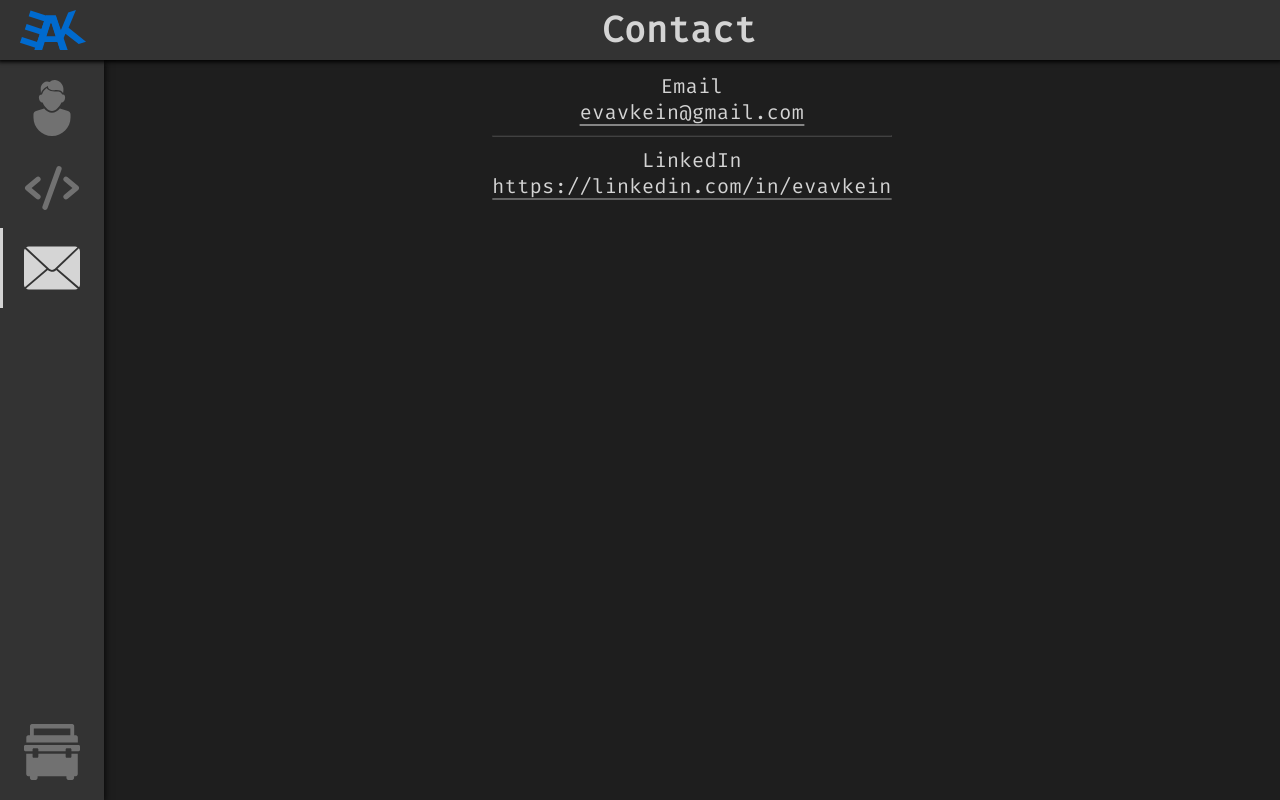
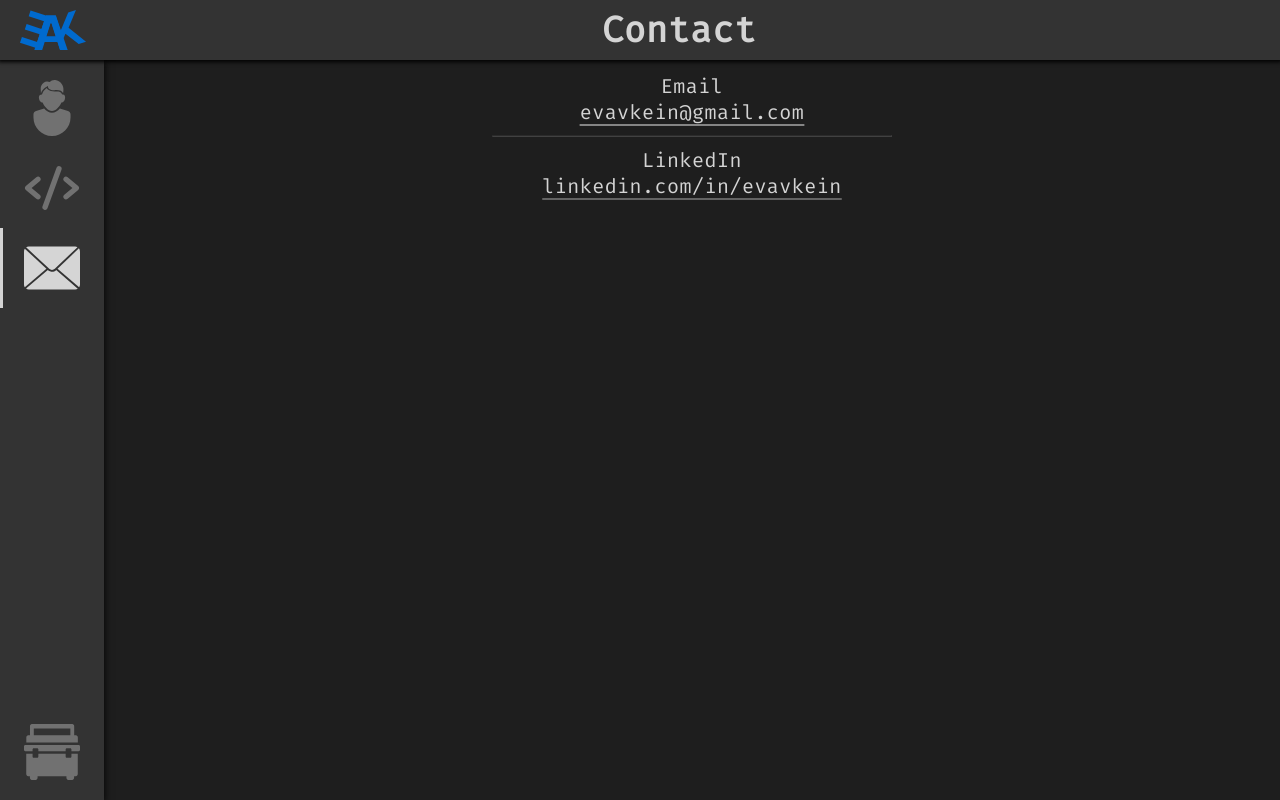
Before and after one commit to EvAvKein/Website, a SvelteKit app: page /contact in a window 1280 px wide. Built offline with nearby package versions, Linux system fonts and the light colour scheme.

Commit message:
refactor (contact): omit "https://" from visible linkedin text link

```diff
--- a/src/routes/contact/+page.svelte
+++ b/src/routes/contact/+page.svelte
@@ -7,7 +7,7 @@
 		<a href={`mailto:${myEmail}`}><address>{myEmail}</address></a>
 		<hr />
 		<span>LinkedIn</span>
-		<a href={myLinkedIn} target="_blank">{myLinkedIn}</a>
+		<a href={myLinkedIn} target="_blank">{myLinkedIn.replace("https://", "")}</a>
 	</section>
 </Core>
 
```
